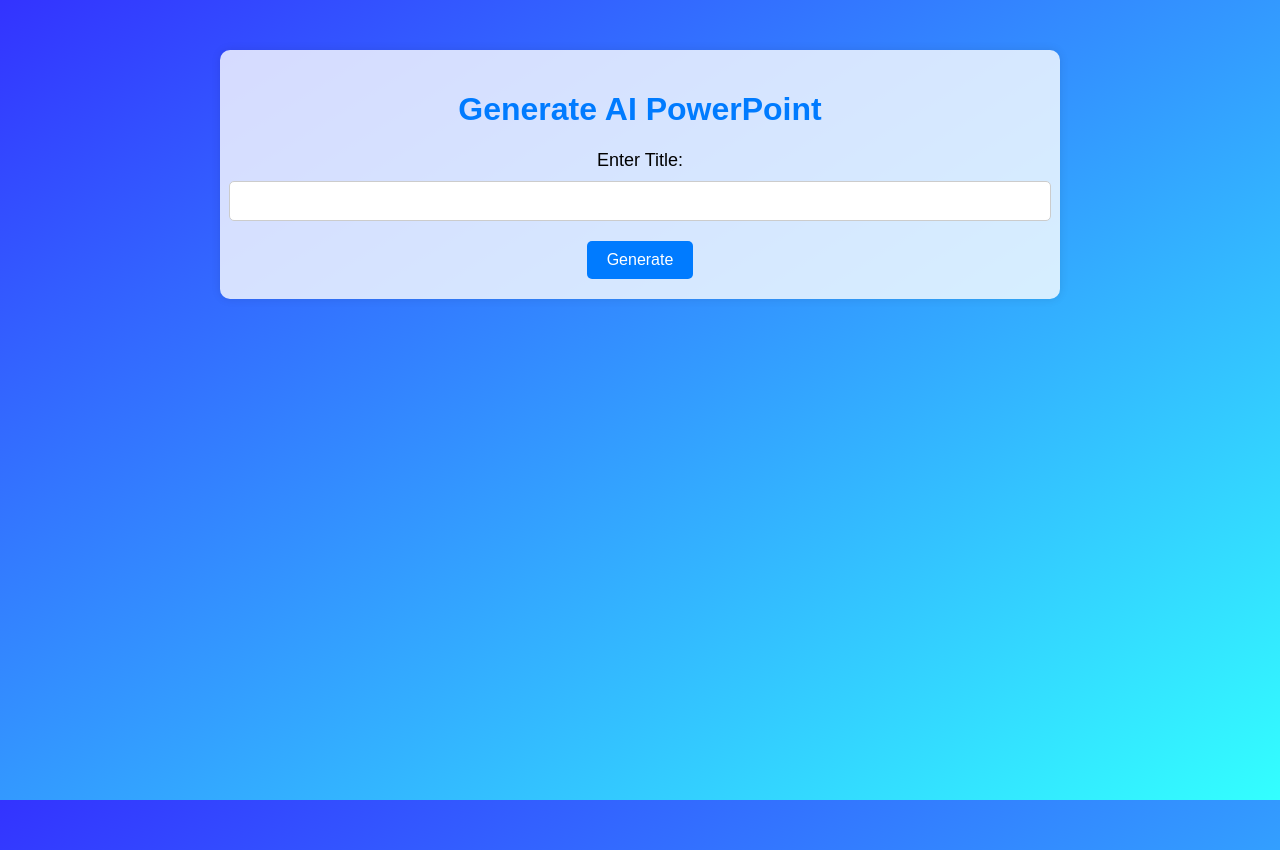
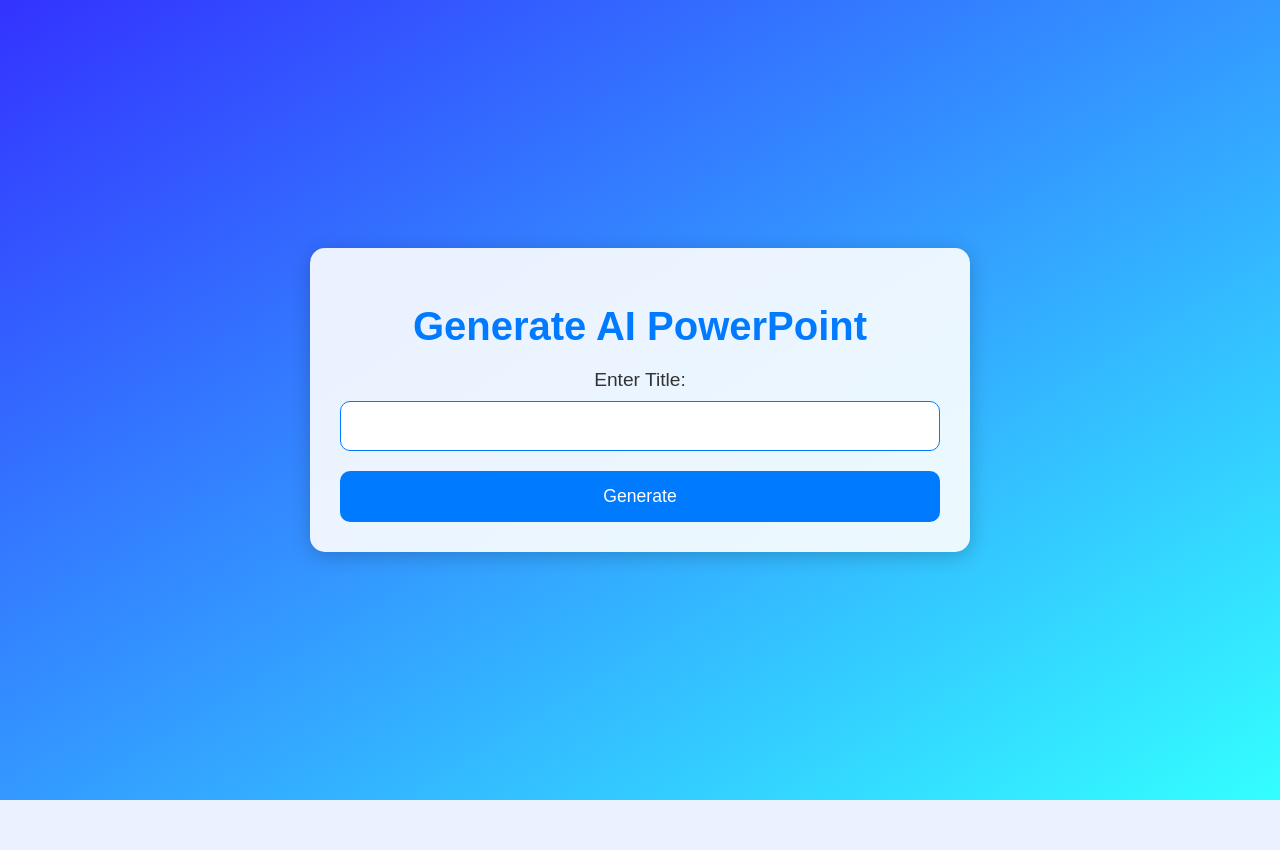
Before and after one commit to jebin232/Python_PPT_Generative_Flask_API, a Flask app: page / in a window 1280 px wide. After the commit the page ends 800 px from the top, so only its background shows below. Run offline with Flask 3, Linux system fonts and the light colour scheme.

Commit message:
Update index.html

```diff
--- a/templates/index.html
+++ b/templates/index.html
@@ -6,54 +6,67 @@
     <title>Generate AI PowerPoint</title>
     <style>
         body {
-            font-family: Arial, sans-serif;
+            font-family: 'Arial', sans-serif;
             margin: 0;
             padding: 0;
-            background: linear-gradient(to bottom right, rgba(0,0,255,0.8), rgba(0,255,255,0.8));
-            background-attachment: fixed;
+            background: linear-gradient(to bottom right, rgba(0, 0, 255, 0.8), rgba(0, 255, 255, 0.8));
             height: 100vh;
-            overflow: hidden;
+            display: flex;
+            justify-content: center;
+            align-items: center;
         }
         .container {
-            max-width: 800px;
-            margin: 50px auto;
-            background-color: rgba(255, 255, 255, 0.8);
-            padding: 20px;
-            border-radius: 10px;
-            box-shadow: 0 0 10px rgba(0, 0, 0, 0.1);
+            max-width: 600px;
+            width: 100%;
+            background-color: rgba(255, 255, 255, 0.9);
+            padding: 30px;
+            border-radius: 15px;
+            box-shadow: 0 4px 20px rgba(0, 0, 0, 0.2);
+            text-align: center;
         }
         h1 {
             color: #007bff;
-            text-align: center;
+            font-size: 2.5rem;
+            margin-bottom: 20px;
         }
         form {
             display: flex;
             flex-direction: column;
-            align-items: center;
+            align-items: stretch;
         }
         label {
-            font-size: 18px;
+            font-size: 1.2rem;
             margin-bottom: 10px;
+            color: #333;
         }
         input[type="text"] {
-            width: 100%;
-            padding: 10px;
-            font-size: 16px;
-            border-radius: 5px;
-            border: 1px solid #ccc;
+            padding: 15px;
+            font-size: 1rem;
+            border-radius: 10px;
+            border: 1px solid #007bff;
             margin-bottom: 20px;
+            transition: border-color 0.3s ease;
+        }
+        input[type="text"]:focus {
+            border-color: #0056b3;
+            outline: none;
         }
         button[type="submit"] {
-            padding: 10px 20px;
-            font-size: 16px;
+            padding: 15px;
+            font-size: 1.1rem;
             background-color: #007bff;
             color: #fff;
             border: none;
-            border-radius: 5px;
+            border-radius: 10px;
             cursor: pointer;
+            transition: background-color 0.3s ease, transform 0.2s ease;
         }
         button[type="submit"]:hover {
             background-color: #0056b3;
+            transform: translateY(-2px);
+        }
+        button[type="submit"]:active {
+            transform: translateY(0);
         }
         .loader {
             border: 8px solid #f3f3f3; /* Light grey */
@@ -61,13 +74,18 @@
             border-radius: 50%;
             width: 50px;
             height: 50px;
-            animation: spin 2s linear infinite;
+            animation: spin 1s linear infinite;
             margin: 20px auto;
             display: none;
         }
         @keyframes spin {
             0% { transform: rotate(0deg); }
             100% { transform: rotate(360deg); }
+        }
+        .error-message {
+            color: red;
+            margin-top: 15px;
+            font-size: 1rem;
         }
     </style>
 </head>
@@ -80,6 +98,9 @@
             <button type="submit">Generate</button>
         </form>
         <div class="loader" id="loader"></div>
+        {% if error %}
+            <div class="error-message">{{ error }}</div>
+        {% endif %}
     </div>
 
     <script>
```
